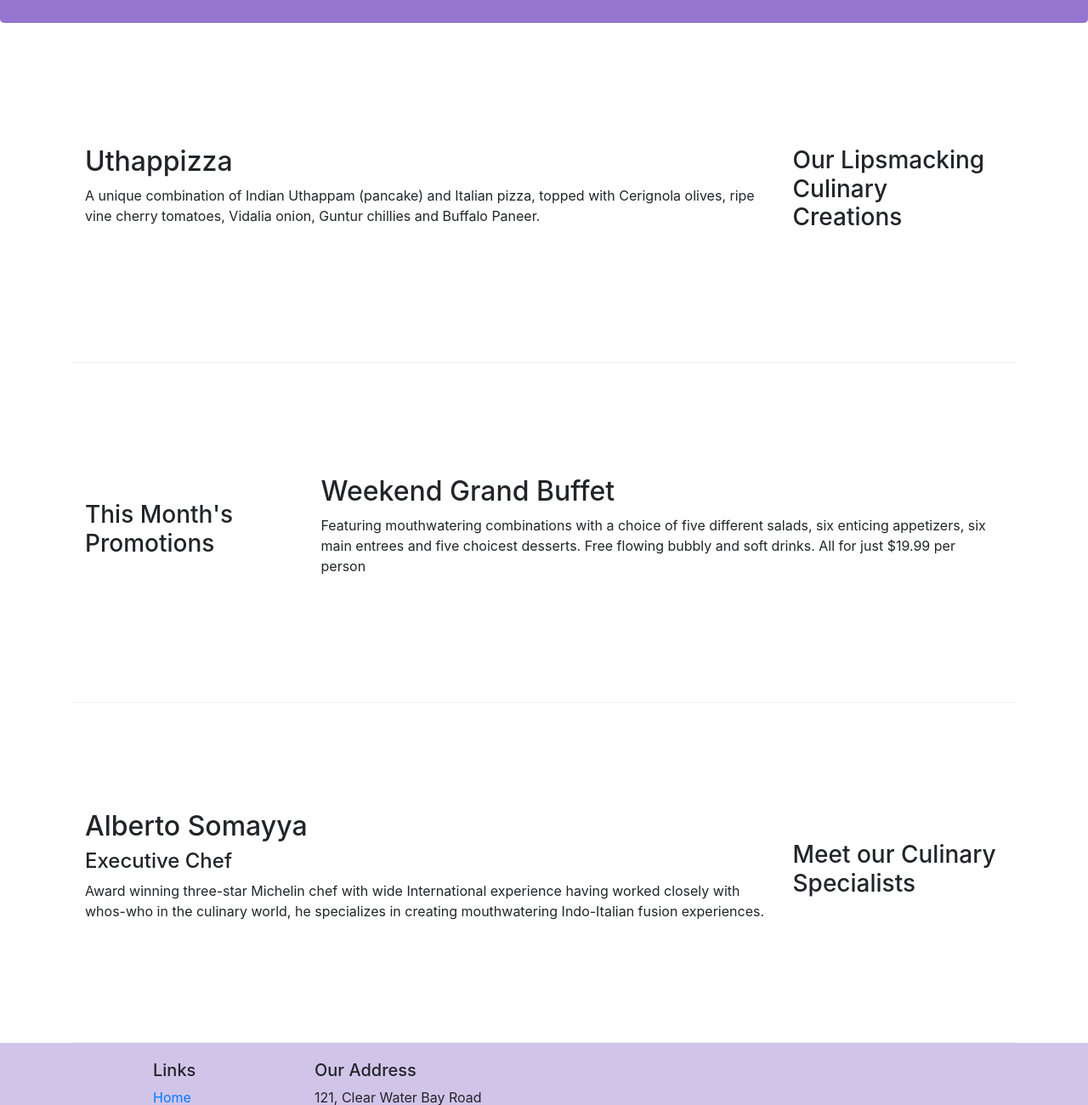
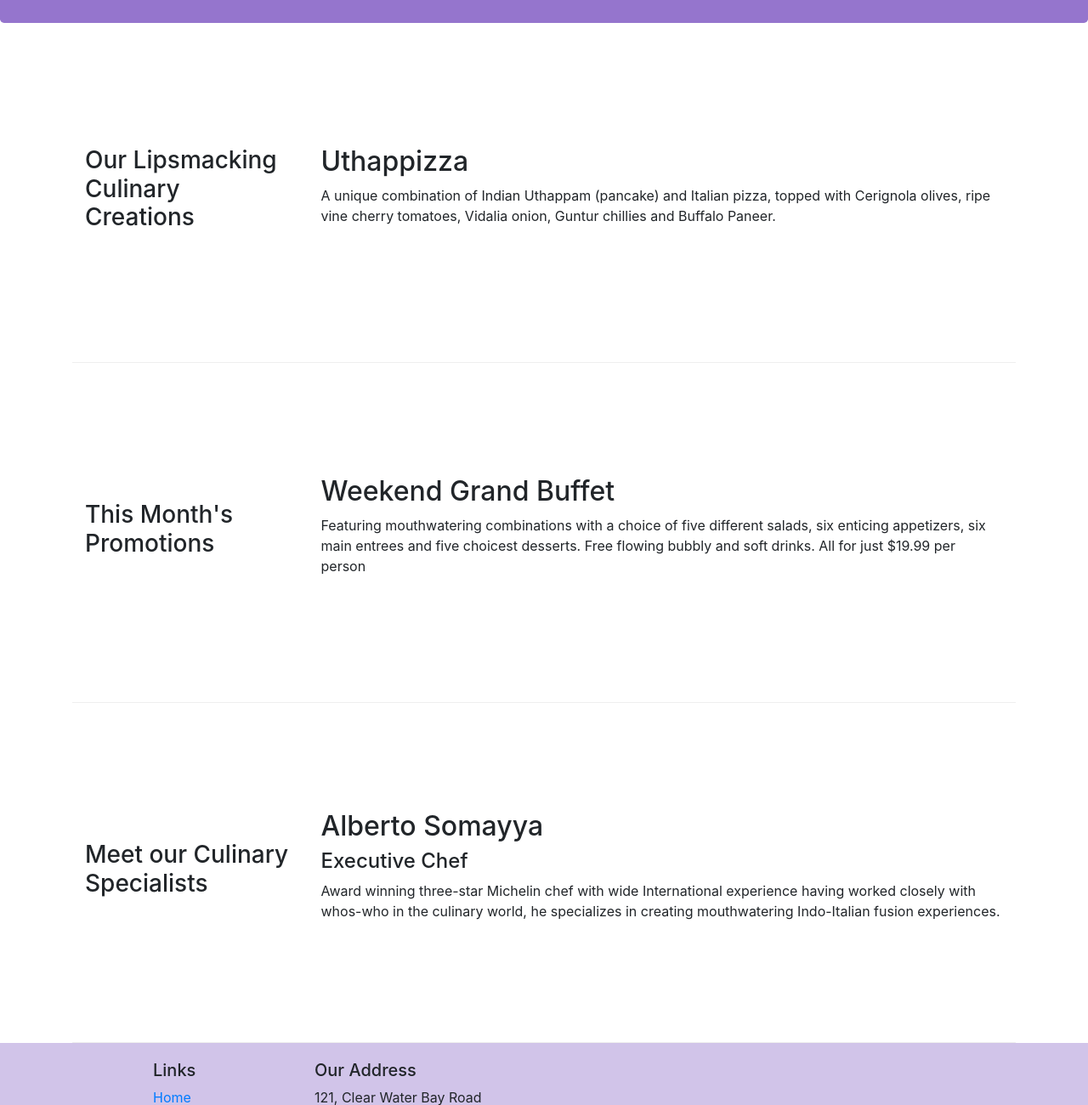
Before and after one commit to phatsumo/bootstrap4, a website: page index.html in a window 1280 px wide. Shown: the part 257-1557 px from the top of the page at 85% size. Drawn offline with nearby package versions, Linux system fonts and the light colour scheme.

Commit message:
hide for xs

```diff
--- a/index.html
+++ b/index.html
@@ -31,12 +31,14 @@
 
     <div class="container">
         <div class="row row-content align-items-center">
-            <div class="col-12 col-sm-4 order-sm-last col-md-3">
+            <div class="col-12 col-sm-4 order-sm-first col-md-3">
                 <h3>Our Lipsmacking Culinary Creations</h3>
             </div>
-            <div class="col col-sm order-sm-first col-md">
+            <div class="col col-sm order-sm-last col-md">
                 <h2>Uthappizza</h2>
-                <p>A unique combination of Indian Uthappam (pancake) and Italian pizza, topped with Cerignola olives, ripe vine cherry tomatoes, Vidalia onion, Guntur chillies and Buffalo Paneer.</p>
+                <div class="d-none d-sm-block">
+                    <p>A unique combination of Indian Uthappam (pancake) and Italian pizza, topped with Cerignola olives, ripe vine cherry tomatoes, Vidalia onion, Guntur chillies and Buffalo Paneer.</p>
+                </div>
             </div>
         </div>
 
@@ -47,18 +49,22 @@
             </div>
             <div class="col col-sm col-md">
                 <h2>Weekend Grand Buffet</h2>
-                <p>Featuring mouthwatering combinations with a choice of five different salads, six enticing appetizers, six main entrees and five choicest desserts. Free flowing bubbly and soft drinks. All for just $19.99 per person </p>
+                <div class="d-none d-sm-block">
+                    <p>Featuring mouthwatering combinations with a choice of five different salads, six enticing appetizers, six main entrees and five choicest desserts. Free flowing bubbly and soft drinks. All for just $19.99 per person </p>
+                </div>
             </div>
         </div>
 
         <div class="row row-content align-items-center">
-            <div class="col-12 col-sm-4 order-sm-last col-md-3">
+            <div class="col-12 col-sm-4 order-sm-first col-md-3">
                 <h3>Meet our Culinary Specialists</h3>
             </div>
-            <div class="col col-sm order-sm-first col-md">
+            <div class="col col-sm order-sm-last col-md">
                 <h2>Alberto Somayya</h2>
                 <h4>Executive Chef</h4>
-                <p>Award winning three-star Michelin chef with wide International experience having worked closely with whos-who in the culinary world, he specializes in creating mouthwatering Indo-Italian fusion experiences. </p>
+                <div class="d-none d-sm-block">
+                    <p>Award winning three-star Michelin chef with wide International experience having worked closely with whos-who in the culinary world, he specializes in creating mouthwatering Indo-Italian fusion experiences. </p>
+                </div>
             </div>
         </div>
     </div>
```
Also changed, not shown: 1 other file.
